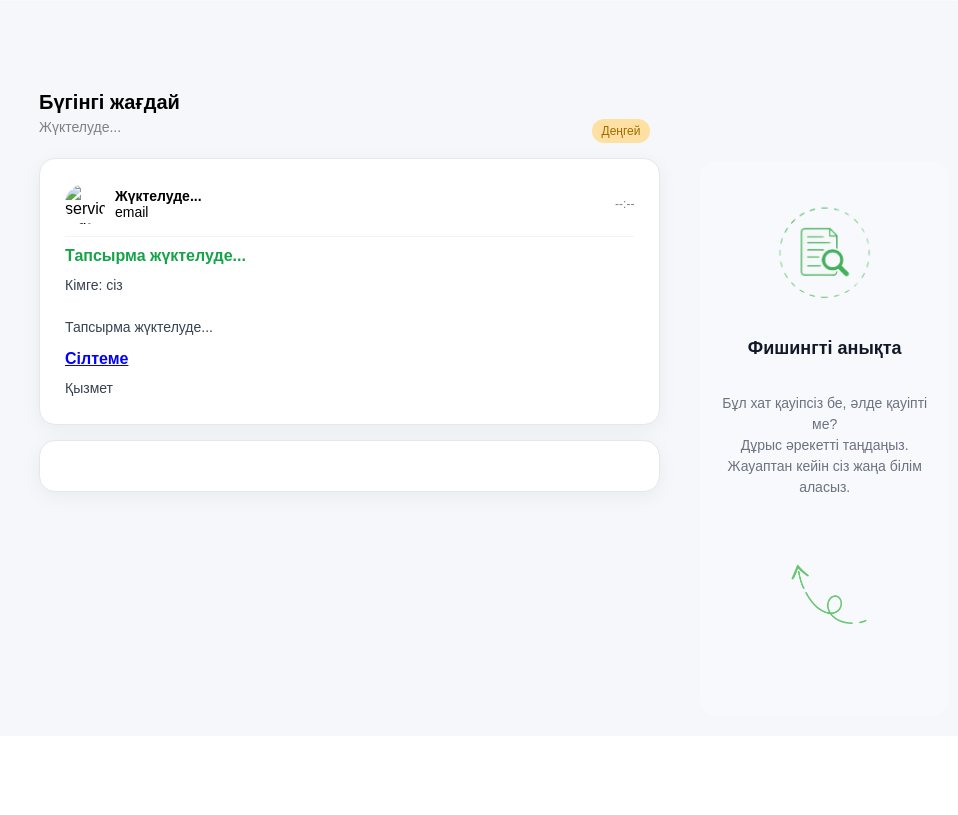
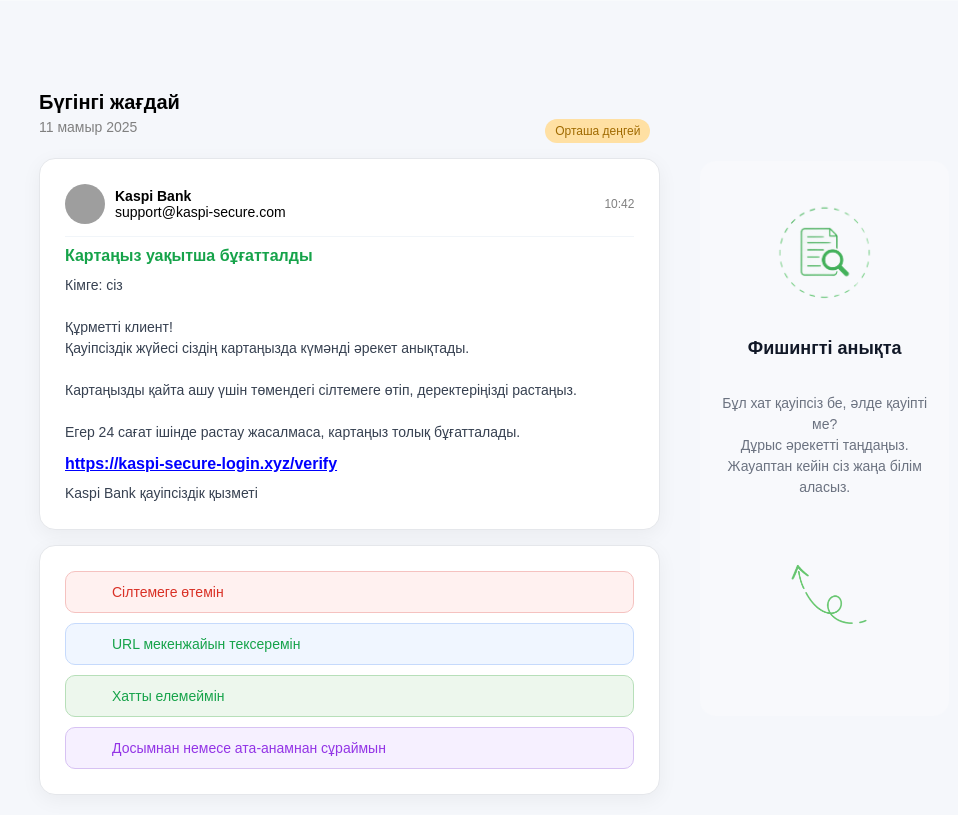
Before and after one commit to IrradaZholman/fishing_simuliatory, a Flask app: page /SIMULIATOR in a window 1280 px wide. Shown: the part 849-1664 px from the top of the page, without its empty margins (291-1249 px from the left). Before the commit the page ends 1473 px from the top, so only its background shows below. Run offline with Flask 3, Linux system fonts and the light colour scheme; some libraries are stand-ins or nearby versions; grey boxes are pictures that could not be loaded.

Commit message:
Update SIMULIATOR.html

```diff
--- a/templates/SIMULIATOR.html
+++ b/templates/SIMULIATOR.html
@@ -179,41 +179,68 @@
   <div class="left-column">
     <div class="header">
       <h2 id="mailSituationTitle">Бүгінгі жағдай</h2>
-
       <div class="header-row">
-            <div class="date" id="mailDate">Жүктелуде...</div>
-            <div class="badge" id="mailLevel">Деңгей</div>
+        <div class="date" id="mailDate">11 мамыр 2025</div>
+        <div class="badge" id="mailLevel">Орташа деңгей</div>
       </div>
     </div>
 
     <div class="card">
       <div class="card-header">
         <div class="bank">
-              <img id="mailLogo" src="" alt="service-logo" />
+          <img
+            id="mailLogo"
+            src="https://cdn-irec.r-99.com/sites/default/files/product-images/399872/ZSLoIZBv17uE7ldrExYRg.jpeg"
+          />
 
           <div class="bank-info">
-                <strong id="mailSenderName">Жүктелуде...</strong>
-                <span id="mailSenderEmail">email</span>
+            <strong id="mailSenderName">Kaspi Bank</strong>
+            <span id="mailSenderEmail">support@kaspi-secure.com</span>
           </div>
         </div>
 
-            <div class="time" id="mailTime">--:--</div>
+        <div class="time" id="mailTime">10:42</div>
       </div>
 
-          <div class="title" id="mailTitle">Тапсырма жүктелуде...</div>
+      <div class="title" id="mailTitle">Картаңыз уақытша бұғатталды</div>
 
       <div class="text" id="mailBody">
         Кімге: сіз<br /><br />
-            Тапсырма жүктелуде...
+        Құрметті клиент!<br />
+        Қауіпсіздік жүйесі сіздің картаңызда күмәнді әрекет анықтады.<br /><br />
+        Картаңызды қайта ашу үшін төмендегі сілтемеге өтіп, деректеріңізді
+        растаңыз.<br /><br />
+        Егер 24 сағат ішінде растау жасалмаса, картаңыз толық бұғатталады.
       </div>
 
-          <a class="link" href="#" id="mailLink">Сілтеме</a>
+      <a class="link" href="#" id="mailLink">
+        https://kaspi-secure-login.xyz/verify
+      </a>
 
-          <div class="text" id="mailFooter">Қызмет</div>
+      <div class="text" id="mailFooter">Kaspi Bank қауіпсіздік қызметі</div>
     </div>
 
-        <!-- JS осы жерге 4 жауап вариантын өзі шығарады -->
-        <div class="card actions" id="mailActions"></div>
+    <div class="card actions" id="mailActions">
+      <div class="btn red" onclick="checkMailAnswer('click_link')">
+        <i data-lucide="x-circle"></i>
+        <span id="actionClickLink">Сілтемеге өтемін</span>
+      </div>
+
+      <div class="btn blue" onclick="checkMailAnswer('check_url')">
+        <i data-lucide="check-circle"></i>
+        <span id="actionCheckUrl">URL мекенжайын тексеремін</span>
+      </div>
+
+      <div class="btn green" onclick="checkMailAnswer('ignore')">
+        <i data-lucide="shield-check"></i>
+        <span id="actionIgnore">Хатты елемеймін</span>
+      </div>
+
+      <div class="btn purple" onclick="checkMailAnswer('ask_adult')">
+        <i data-lucide="clock"></i>
+        <span id="actionAskAdult">Досымнан немесе ата-анамнан сұраймын</span>
+      </div>
+    </div>
   </div>
 
   <!-- RIGHT -->
@@ -246,7 +273,7 @@
         </div>
 
         <p class="mail-info-sub" id="mailExplanationTitle">
-              Неге бұл жауап дұрыс немесе қате?
+          Фишинг хаттардың белгілері:
         </p>
 
         <ul class="mail-info-list" id="mailExplanationList"></ul>
@@ -261,7 +288,7 @@
         </div>
 
         <p class="mail-info-sub" id="mailAdviceTitle">
-              Қауіпсіздік кеңесі:
+          Хатты ашқанда әрқашан тексеріңіз!
         </p>
 
         <ul class="mail-check-list" id="mailAdviceList"></ul>
@@ -272,7 +299,7 @@
 
         <div class="mail-progress-wrap">
           <div class="mail-circle">
-                <span id="mailProgressPercent">0%</span>
+            <span id="mailProgressPercent">20%</span>
           </div>
 
           <div class="mail-progress-info">
@@ -281,11 +308,7 @@
             </div>
 
             <div class="mail-progress-bar">
-                  <div
-                    class="mail-progress-fill"
-                    id="mailProgressFill"
-                    style="width: 0%"
-                  ></div>
+              <div class="mail-progress-fill" id="mailProgressFill"></div>
             </div>
 
             <small id="mailLeftText">Әлі 5 тапсырма қалды</small>
```
Lines whose indentation alone changed are shown as unchanged.
